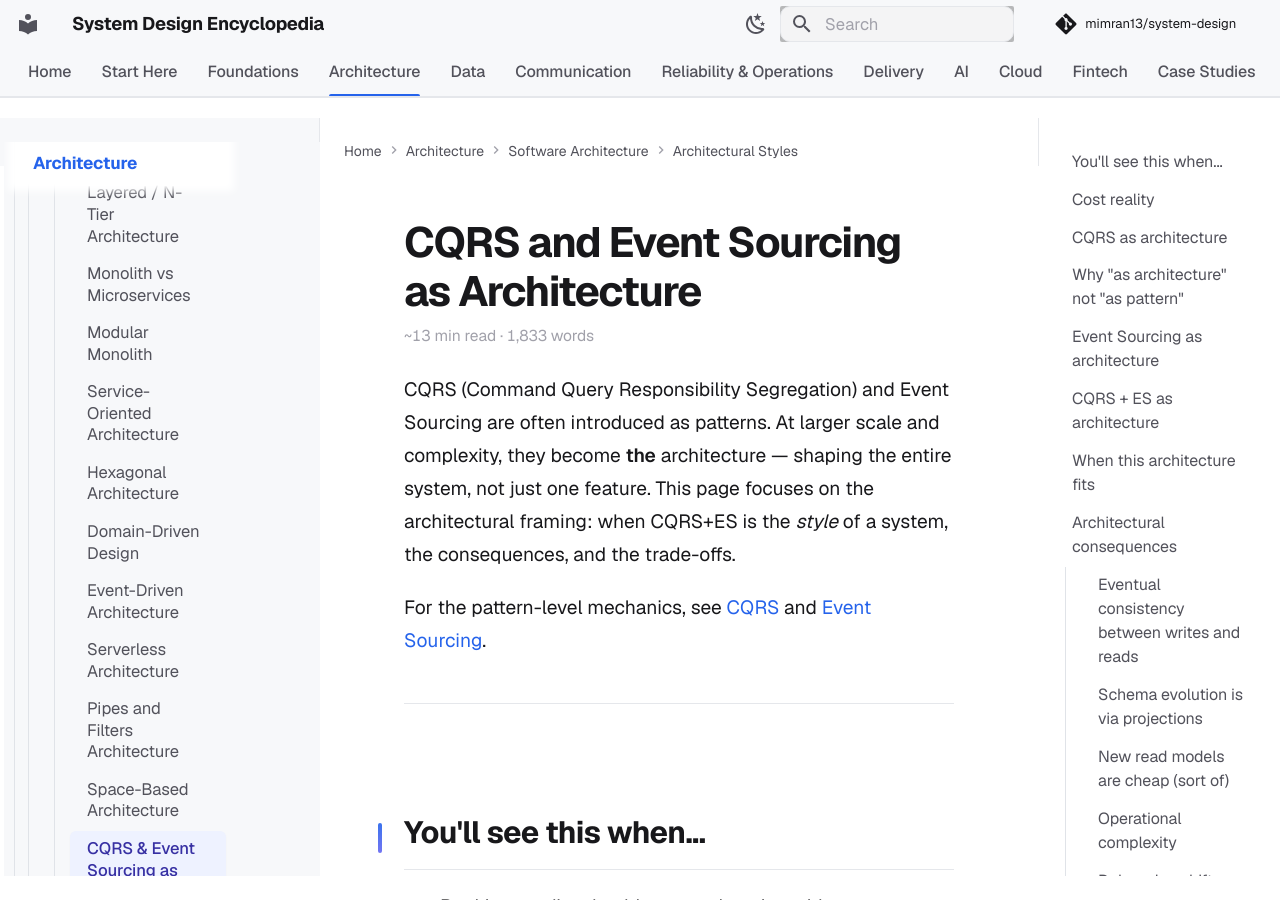
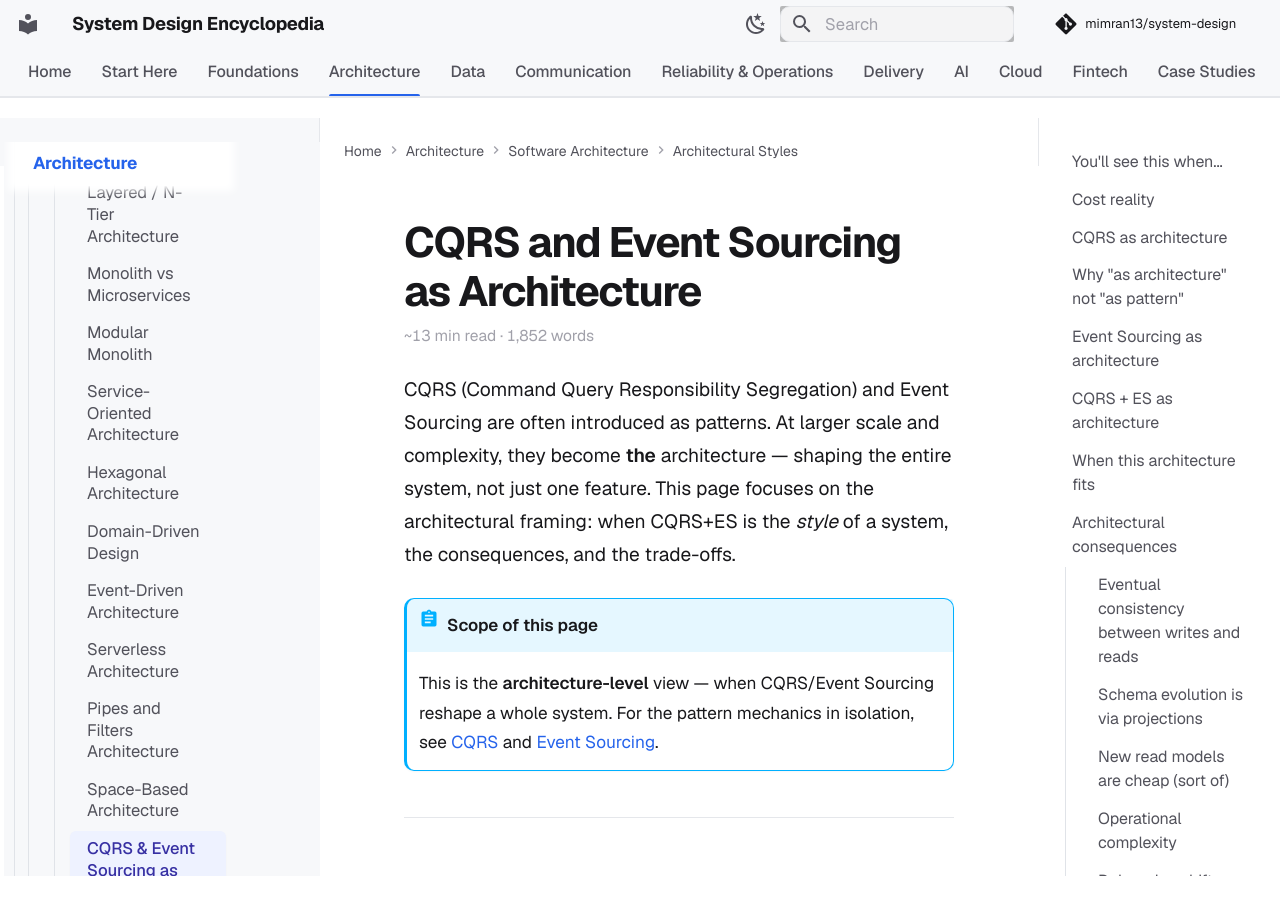
Before and after one commit to mimran13/system-design, an MkDocs documentation site: the page built from docs/architecture/cqrs-event-sourcing-architecture.md, in a window 1280 px wide and 900 px high. Built offline with MkDocs 1.6.1 and Material for MkDocs 9.7.7, drawn with Linux system fonts in a browser that asks for light colours; comment, search, counter and statistics services are not loaded.

Commit message:
docs: add canonical-home deferral notes for CQRS/ES and Agents
Resolves the two-home confusion: architecture page owns the system-wide
view, patterns pages own the mechanics; agents/ section is the canonical
Agents home, ai/ pages defer to it.

Co-Authored-By: Claude Opus 4.8 (1M context) <noreply@anthropic.com>

```diff
--- a/docs/architecture/cqrs-event-sourcing-architecture.md
+++ b/docs/architecture/cqrs-event-sourcing-architecture.md
@@ -2,7 +2,8 @@
 
 CQRS (Command Query Responsibility Segregation) and Event Sourcing are often introduced as patterns. At larger scale and complexity, they become **the** architecture — shaping the entire system, not just one feature. This page focuses on the architectural framing: when CQRS+ES is the *style* of a system, the consequences, and the trade-offs.
 
-For the pattern-level mechanics, see [CQRS](../patterns/cqrs.md) and [Event Sourcing](../patterns/event-sourcing.md).
+!!! abstract "Scope of this page"
+    This is the **architecture-level** view — when CQRS/Event Sourcing reshape a whole system. For the pattern mechanics in isolation, see [CQRS](../patterns/cqrs.md) and [Event Sourcing](../patterns/event-sourcing.md).
 
 ---
 
```
Also changed, not shown: docs/ai/agentic-patterns.md (+3 -0 lines), docs/ai/agents-and-tool-use.md (+3 -0 lines), docs/patterns/cqrs.md (+2 -0 lines), docs/patterns/event-sourcing.md (+2 -0 lines).
